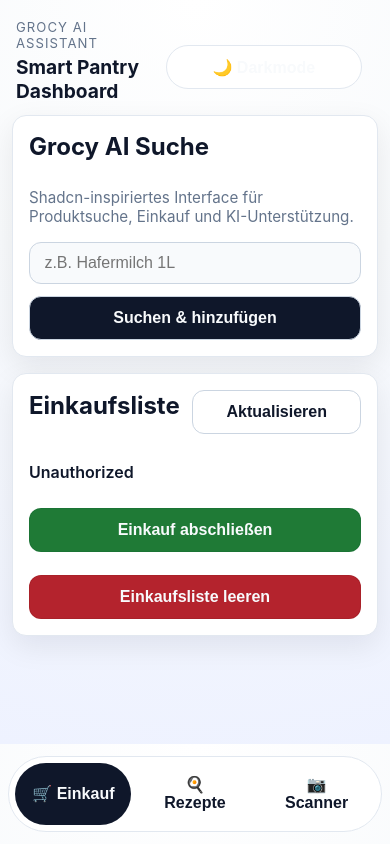
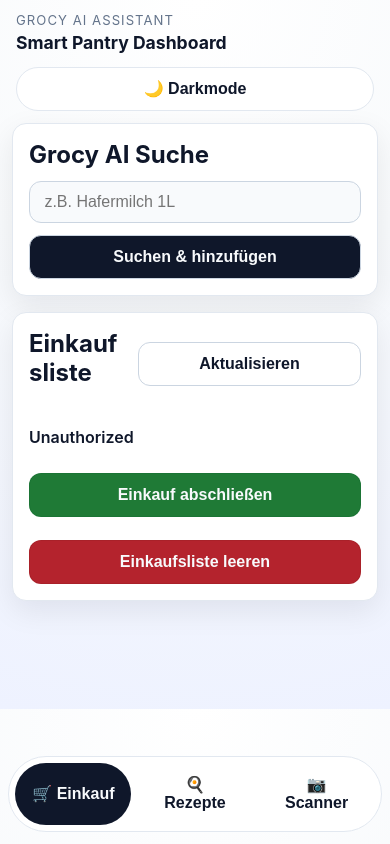
Before and after one commit to w00v91/grocy-ai-assistant, a FastAPI app: page / in a window 390 px wide. Run offline with FastAPI, Linux system fonts and the light colour scheme; data that the repository does not hold is empty; parts of the project's set-up code (start-up, migrations or seed data) failed here and were passed over.

Commit message:
Fix dashboard darkmode button contrast and header layout

```diff
--- a/grocy_ai_assistant/api/static/dashboard.css
+++ b/grocy_ai_assistant/api/static/dashboard.css
@@ -78,9 +78,20 @@ body {
   margin: 1.2rem auto 0;
   padding: 0 1rem;
   display: flex;
-  align-items: center;
+  align-items: flex-start;
   justify-content: space-between;
   gap: 0.75rem;
+}
+
+.topbar-content {
+  min-width: 0;
+}
+
+.topbar-heading-row {
+  display: flex;
+  align-items: center;
+  gap: 0.55rem;
+  min-width: 0;
 }
 
 .eyebrow {
@@ -110,6 +121,7 @@ body.modal-open {
   border-radius: 999px;
   background: var(--card-bg);
   border: 1px solid var(--card-border);
+  color: var(--text);
 }
 .container {
   width: min(900px, 100%);
@@ -350,10 +362,25 @@ img {
     width: 100%;
     flex-basis: auto;
   }
+  .topbar {
+    margin-top: 0.75rem;
+    flex-wrap: wrap;
+    align-items: stretch;
+  }
+  .topbar-content {
+    width: 100%;
+  }
+  .topbar-heading-row {
+    flex-wrap: wrap;
+    row-gap: 0.35rem;
+  }
+  .topbar h1 {
+    font-size: 1.1rem;
+  }
   .theme-toggle {
     position: static;
-    margin: 0.75rem 0.75rem 0;
-    width: calc(100% - 1.5rem);
+    margin: 0.1rem 0 0;
+    width: 100%;
   }
   .expiring-search-controls {
     grid-template-columns: 1fr;
@@ -710,3 +737,18 @@ img {
   background: transparent;
   color: var(--text);
 }
+
+
+.shopping-item-content-text {
+  min-width: 0;
+}
+
+.shopping-item-content-text strong,
+.stock-item-name,
+.badge,
+button,
+h1,
+h2,
+h3 {
+  overflow-wrap: anywhere;
+}
--- a/grocy_ai_assistant/api/templates/dashboard.html
+++ b/grocy_ai_assistant/api/templates/dashboard.html
@@ -8,9 +8,12 @@
   </head>
   <body>
     <header class="topbar">
-      <div>
+      <div class="topbar-content">
         <p class="eyebrow">Grocy AI Assistant</p>
-        <h1>Smart Pantry Dashboard</h1>
+        <div class="topbar-heading-row">
+          <h1>Smart Pantry Dashboard</h1>
+          <span id='activity-spinner' class='activity-spinner hidden' aria-label='Lädt' title='Lädt'></span>
+        </div>
       </div>
       <button id='theme-toggle' class='theme-toggle' onclick='toggleTheme()'>🌙 Darkmode</button>
     </header>
@@ -20,9 +23,7 @@
         <section class='card hero-card'>
           <div class='section-header'>
             <h2>Grocy AI Suche</h2>
-            <span id='activity-spinner' class='activity-spinner hidden' aria-label='Lädt' title='Lädt'></span>
           </div>
-          <p class="muted">Shadcn-inspiriertes Interface für Produktsuche, Einkauf und KI-Unterstützung.</p>
           <div class='search-row'>
             <div class='search-input-wrapper'>
               <input id='name' placeholder='z.B. Hafermilch 1L' />
--- a/grocy_ai_assistant/config.json
+++ b/grocy_ai_assistant/config.json
@@ -1,6 +1,6 @@
 {
   "name": "Grocy AI Assistant",
-  "version": "7.0.33",
+  "version": "7.0.34",
   "slug": "grocy_ai_assistant",
   "dependencies": [
     "a0d49513_grocy"
```
Also changed, not shown: CHANGELOG.md.
